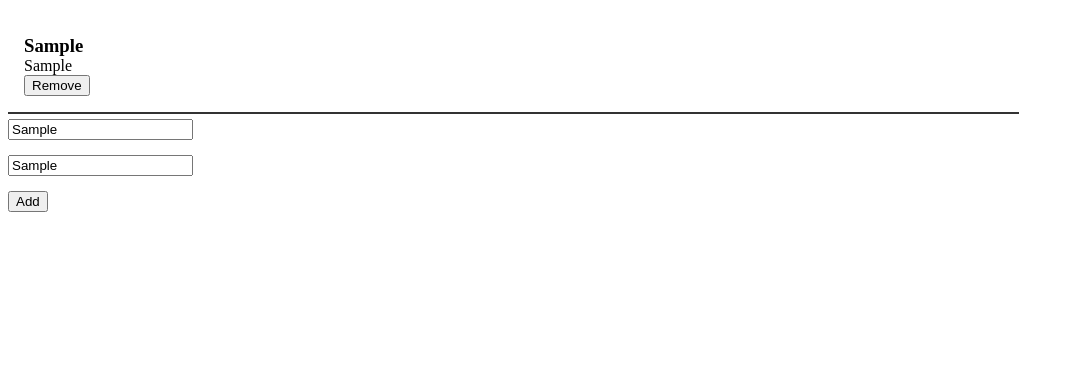
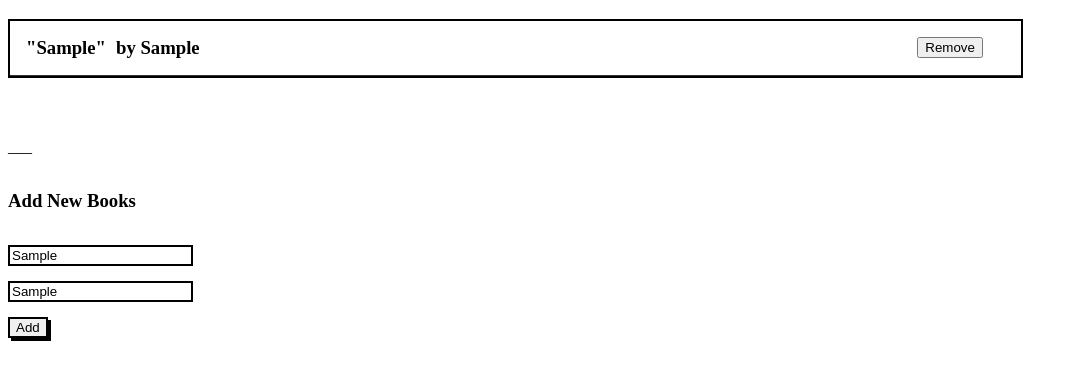
Before and after one commit to zied2112/BookStore, a website: page index.html in a window 1280 px wide. Both pictures are taken after typing "Sample", "Sample" into the empty fields and a click on the input "Add". Shown: the part 61-440 px from the top of the page, without its empty margins (0-1078 px from the left). Drawn offline with Linux system fonts and the light colour scheme.

Commit message:
Add some CSS styles

```diff
--- a/css/style.css
+++ b/css/style.css
@@ -1,11 +1,11 @@
 .show-added-books {
   width: 80%;
-  padding-bottom: 5px;
+  border: 2px solid black;
 }
 
 .show-added-books > .user-input {
   padding: 1rem;
-  border-bottom: 2px solid #333;
+  border-bottom: 1px solid #333;
 }
 
 .input-value {
@@ -17,4 +17,34 @@
   flex-direction: column;
   gap: 15px;
   align-items: flex-start;
+  margin-top: 60px;
 }
+
+#title {
+  border: 2px solid black;
+
+}
+
+#author {
+  border: 2px solid black;
+}
+
+.user-input {
+  display: flex;
+  gap: 10px;
+}
+
+.input-div {
+  display: flex;
+  gap: 10px;
+  width: 90%;
+}
+
+.detele-btn-div {
+  justify-self: flex-end;
+}
+
+#submit-form {
+  border: 2px solid black;
+  box-shadow: 3px 3px black;
+}
--- a/index.html
+++ b/index.html
@@ -21,7 +21,8 @@
       </div>
       <!-- form -->
       <form class="form" id="form">
-
+        <div class="div">___</div>
+        <h3>Add New Books</h3>
         <div class="form-control">
           <label for="title"></label>
           <input type="text" id="title" placeholder="Enter Title" required>
--- a/js/index.js
+++ b/js/index.js
@@ -28,9 +28,13 @@ class NewAwesomeBook {
       ${bookArray
     .map((book, index) => `
         <div class="user-input">
-          <h3 class="input-value">${book.title}</h3>
-          <p class="input-value">${book.author}</p>
+          <div class="input-div">
+          <h3 class="input-value">"${book.title}"</h3>
+          <h3 class="input-value"> by ${book.author}</h3>
+          </div>
+          <div class="detele-btn-div">
           <button class="delete-btn" id=${index}>Remove</button>
+          </div>
         </div>
       `)
     .join('')}
@@ -44,10 +48,14 @@ class NewAwesomeBook {
     localStorage.setItem('books', JSON.stringify(bookArray));
     displayContentContainer.innerHTML = `
       ${bookArray.map((book, index) => `
-        <div class="user-input">
-          <h3 class="input-value">${book.title}</h3>
-          <p class="input-value">${book.author}</p>
+         <div class="user-input">
+          <div class="input-div">
+          <h3 class="input-value">"${book.title}"</h3>
+          <h3 class="input-value"> by ${book.author}</h3>
+          </div>
+          <div class="detele-btn-div">
           <button class="delete-btn" id=${index}>Remove</button>
+          </div>
         </div>
       `)
       .join('')}
@@ -65,13 +73,18 @@ displayContentContainer.innerHTML = `
     ${bookArray
     .map((book, index) => `
       <div class="user-input">
-        <h3 class="input-value">${book.title}</h3>
-        <p class="input-value">${book.author}</p>
+        <div class="input-div">
+        <h3 class="input-value">"${book.title}"</h3>
+        <h3 class="input-value"> by ${book.author}</h3>
+        </div>
+        <div class="detele-btn-div">
         <button class="delete-btn" id=${index}>Remove</button>
+        </div>
       </div>
     `)
     .join('')}
   `;
+
 
   submit.addEventListener('click', (event) => {
     event.preventDefault();
```
